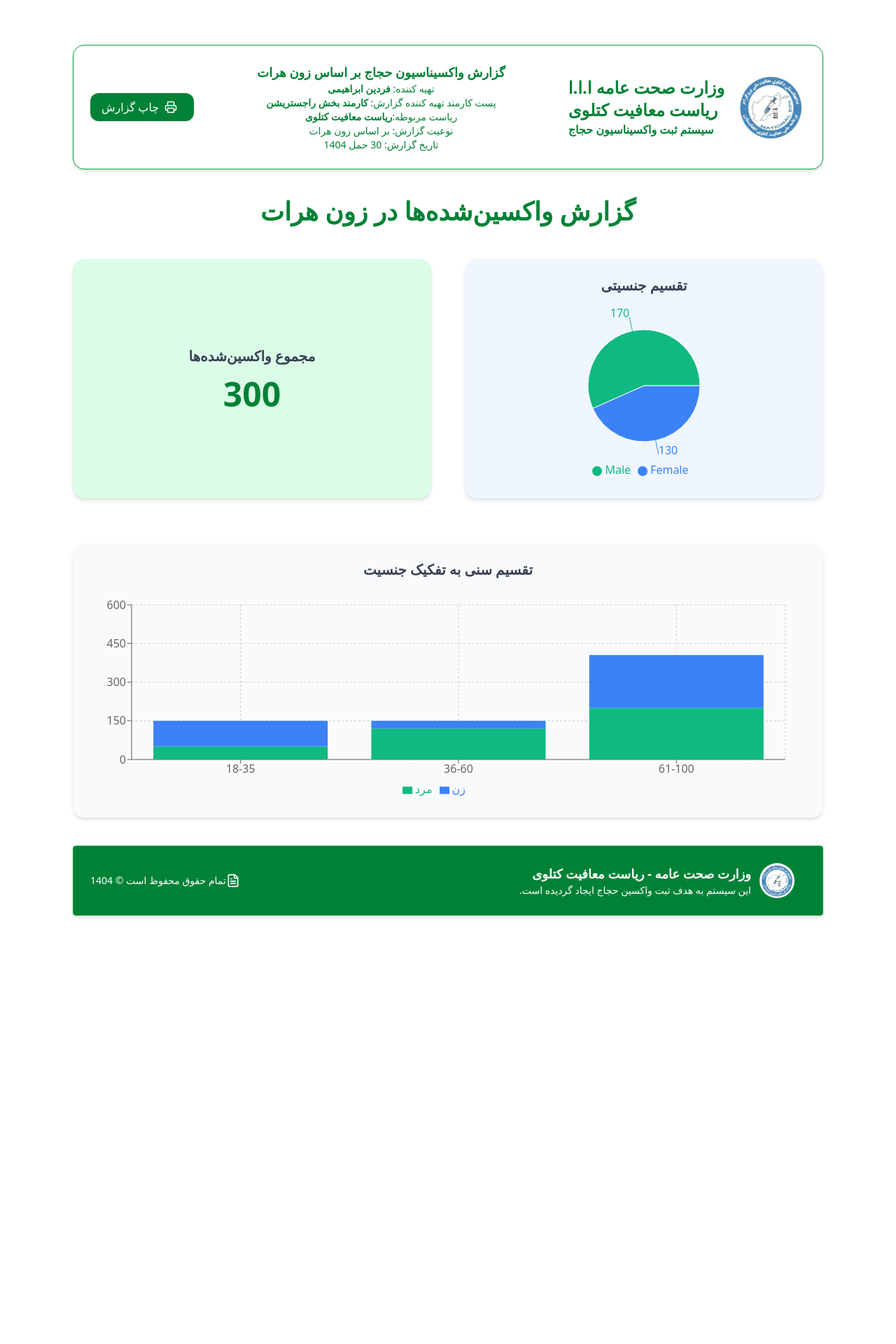
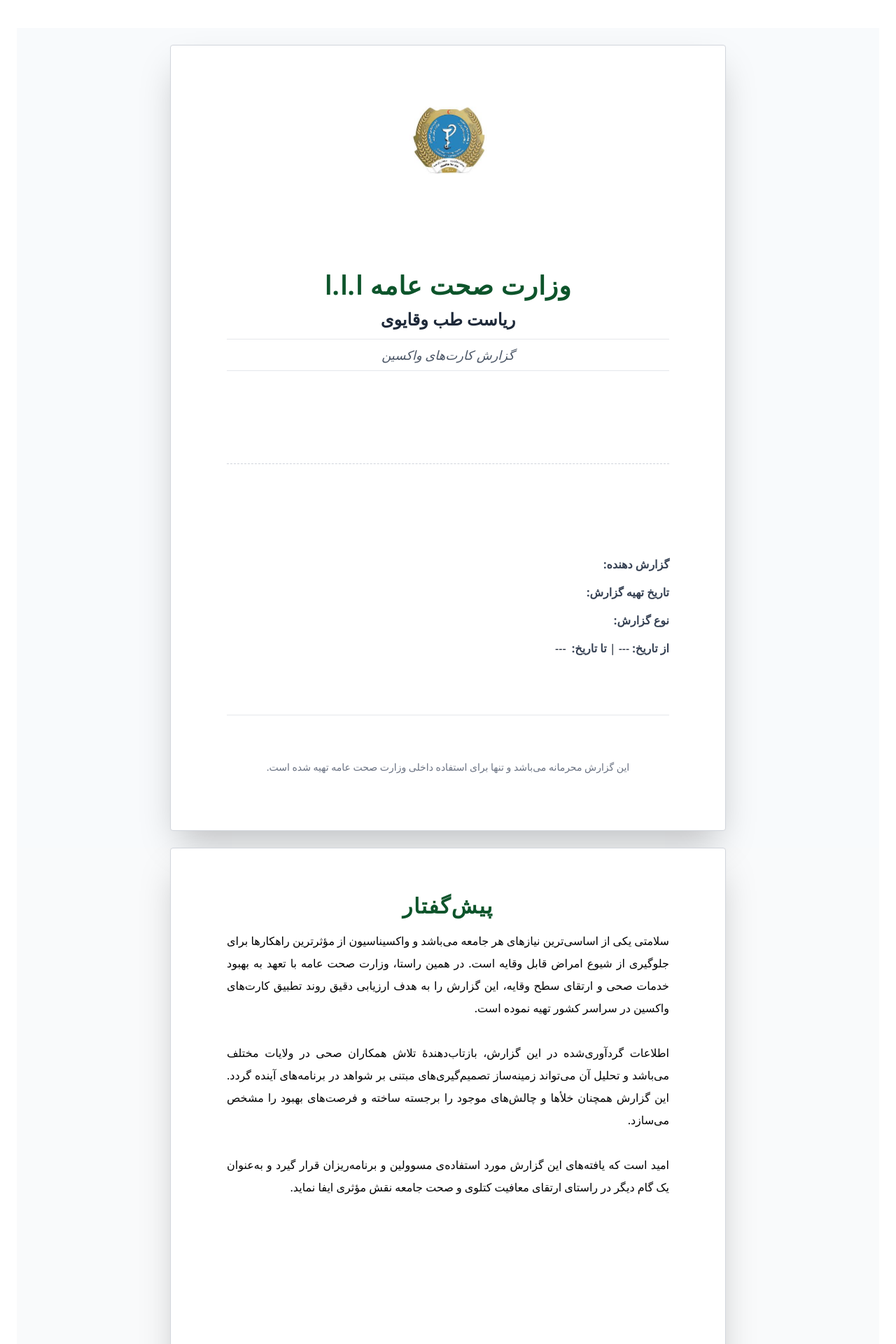
Before and after one commit to fiafghan/Hujaj-vaccination-reporting-system-MOPH, a Next.js app: page /zones/herat in a window 1280 px wide. Shown: the top 1920 px of the page at 70% size. Before the commit the page ends 1372 px from the top, so only its background shows below. Built offline with nearby package versions, Linux system fonts and the light colour scheme.

Commit message:
herat report completed. before shadcn installation

```diff
--- /dev/null
+++ b/src/app/components/ConclusionPage.tsx
@@ -0,0 +1,53 @@
+'use client';
+
+import React from 'react';
+
+interface ConclusionPageProps {
+  conclusionText: string;
+  authorName: string;
+  position: string;
+  organization?: string;
+  date: string;
+  pageNumber?: string; // e.g., 'پ'
+}
+
+export default function ConclusionPage({
+  conclusionText,
+  authorName,
+  position,
+  organization = 'وزارت صحت عامه',
+  date,
+  pageNumber = '',
+}: ConclusionPageProps) {
+  return (
+    <div className="bg-[#f9fafb] flex items-center justify-center min-h-screen px-6 mt-5 mb-5">
+      <div
+        className="relative w-[794px] h-[1123px] bg-white shadow-2xl rounded-sm border
+         border-gray-300 px-20 py-16 flex flex-col justify-between"
+        style={{ fontFamily: `'Segoe UI', 'Helvetica Neue', Arial, sans-serif` }}
+        dir="rtl"
+      >
+        {/* Title & Text */}
+        <div className="text-center mb-8">
+          <h2 className="text-3xl font-bold text-green-900 tracking-wider pb-4">نتیجه‌گیری</h2>
+          <div className="text-[16px] text-black leading-loose text-justify whitespace-pre-line">
+            {conclusionText}
+          </div>
+        </div>
+
+        {/* Signature */}
+        <div className="text-right mt-20 space-y-1 text-[15px] text-gray-800">
+          <p className="font-semibold text-lg">{authorName}</p>
+          <p>{position}</p>
+          <p>{organization}</p>
+          <p className="text-sm text-gray-500 mt-2">{date}</p>
+        </div>
+
+        {/* Page Number */}
+        <div className="absolute bottom-6 left-1/2 transform -translate-x-1/2 text-sm text-gray-500">
+          {pageNumber}
+        </div>
+      </div>
+    </div>
+  );
+}
--- a/src/app/components/CoverPage.tsx
+++ b/src/app/components/CoverPage.tsx
@@ -3,9 +3,9 @@
 import React from 'react';
 
 interface CoverPageProps {
-  generatedBy: string;
-  reportDate: string;
-  reportType: string;
+  generatedBy?: string;
+  reportDate?: string;
+  reportType?: string;
   startDate?: string | null;
   endDate?: string | null;
   logo?: string;
--- a/src/app/components/Preface.tsx
+++ b/src/app/components/Preface.tsx
@@ -3,10 +3,10 @@
 import React from 'react';
 
 interface PrefacePageProps {
-  authorName: string;
-  position: string;
+  authorName?: string;
+  position?: string;
   organization?: string;
-  date: string;
+  date?: string;
   message?: string;
 }
 
@@ -15,36 +15,41 @@ export default function PrefacePage({
   position,
   organization = 'وزارت صحت عامه',
   date,
-  message = `این گزارش به هدف ارزیابی مؤثر روند تطبیق برنامه‌های وقایوی و تحلیل دقیق کارت‌های واکسین تهیه گردیده است.
-تلاش گردیده تا با استفاده از اطلاعات جمع‌آوری‌شده، زمینه برای تصمیم‌گیری‌های بهتر در آینده مساعد گردد.
-امید است که این گزارش بتواند گامی مؤثر در راستای بهبود صحت عامه کشور باشد.`,
+  message = `سلامتی یکی از اساسی‌ترین نیازهای هر جامعه می‌باشد و واکسیناسیون از مؤثرترین راهکارها برای جلوگیری از شیوع امراض قابل وقایه است. در همین راستا، وزارت صحت عامه با تعهد به بهبود خدمات صحی و ارتقای سطح وقایه، این گزارش را به هدف ارزیابی دقیق روند تطبیق کارت‌های واکسین در سراسر کشور تهیه نموده است.
+
+اطلاعات گردآوری‌شده در این گزارش، بازتاب‌دهندهٔ تلاش همکاران صحی در ولایات مختلف می‌باشد و تحلیل آن می‌تواند زمینه‌ساز تصمیم‌گیری‌های مبتنی بر شواهد در برنامه‌های آینده گردد. این گزارش همچنان خلأها و چالش‌های موجود را برجسته ساخته و فرصت‌های بهبود را مشخص می‌سازد.
+
+امید است که یافته‌های این گزارش مورد استفاده‌ی مسوولین و برنامه‌ریزان قرار گیرد و به‌عنوان یک گام دیگر در راستای ارتقای معافیت کتلوی و صحت جامعه نقش مؤثری ایفا نماید.`,
 }: PrefacePageProps) {
   return (
-    <div className="bg-[#f9fafb] flex items-center justify-center min-h-screen py-12 px-6">
+    <div className="bg-[#f9fafb] flex items-center justify-center min-h-screen px-6">
       <div
-        className="w-[794px] h-[1123px] bg-white shadow-2xl rounded-2xl border border-gray-300 px-20 py-16 flex flex-col justify-between"
+        className="relative w-[794px] h-[1123px] bg-white shadow-2xl rounded-sm border
+         border-gray-300 px-20 py-16 flex flex-col justify-between"
         style={{ fontFamily: `'Segoe UI', 'Helvetica Neue', Arial, sans-serif` }}
         dir="rtl"
       >
         {/* Title */}
-        <div className="text-center">
-          <h2 className="text-3xl font-bold text-green-900 tracking-wider border-b border-gray-300 pb-4">
-            پیش‌گفتار
-          </h2>
+        <div className="text-center mb-8">
+          <h2 className="text-3xl font-bold text-green-900 tracking-wider pb-4">پیش‌گفتار</h2>
+           {/* Message */}
+        <div className="text-[16px] text-black leading-loose text-justify whitespace-pre-line">
+          {message}
+        </div>
         </div>
 
-        {/* Message */}
-        <div className="mt-12 text-[16px] text-gray-900">
-          {message}
-        </div>
-
-        {/* Signature Block */}
+        {/* Signature */}
         <div className="text-right mt-20 space-y-1 text-[15px] text-gray-800">
           <p className="font-semibold text-lg">{authorName}</p>
           <p>{position}</p>
           <p>{organization}</p>
           <p className="text-sm text-gray-500 mt-2">{date}</p>
         </div>
+
+        {/* Page Number */}
+        <div className="absolute bottom-6 left-1/2 transform -translate-x-1/2 text-sm text-gray-500">
+          ب
+        </div>
       </div>
     </div>
   );
--- a/src/app/full_report/page.tsx
+++ b/src/app/full_report/page.tsx
@@ -9,8 +9,6 @@ import {
   BarChart, Bar, XAxis, YAxis, CartesianGrid, Tooltip, Legend,
   LineChart, Line,ResponsiveContainer
 } from 'recharts';
-import { Printer } from "lucide-react";
-import CustomReportFooter from '../components/custom_report_footer';
 import CoverPage from '../components/CoverPage';
 import PrefacePage from '../components/Preface';
 
@@ -48,6 +46,7 @@ export default function FullReportPage() {
   return (
     <div className = "bg-white">
       <Header />
+
           <CoverPage
             generatedBy = "فردین ابراهیمی"
             reportDate='30 حمل 1404'
@@ -62,36 +61,10 @@ export default function FullReportPage() {
           position='آمر معافیت کتلوی'
           />
 
-      <div className="bg-green-800 text-white p-6 shadow-lg max-w-4xl mx-auto" dir="rtl">
-        <div className="max-w-4xl mx-auto flex flex-col items-center gap-4 text-center">
-          <div className="flex justify-center items-center gap-8 flex-wrap">
-            <img src="/moph_logo.jpg" alt="Islamic Republic Logo" className="h-16" />
-            <img src="/iea.jpg" alt="Islamic Emirate Logo" className="h-16" />
-            <img src="/kitlawee.jpg" alt="DGIT Logo" className="h-16" />
-          </div>
-
-          <h1 className="text-3xl font-bold">وزارت صحت عامه ا.ا.ا</h1>
-          <p className="text-2xl">ریاست معافیت کتلوی</p>
-          <p className="text-lg">سیستم ثبت معلومات واکسیناسیون</p>
-
-          <div className="text-sm space-y-1">
-            <p><strong>نام تهیه‌کننده گزارش:</strong> {generatedBy}</p>
-            <p><strong>تاریخ ایجاد گزارش</strong> 30 حمل 1404</p>
-            <p><strong>نوع گزارش:</strong> گزارش عمومی</p>
-            <p><strong>بست کارمند ایجاد کننده گزارش:</strong> مدیر راجستریشن معافیت کتلوی</p>
-            <p><strong>از تاریخ:</strong> {startDate || '---'} | <strong>تا تاریخ:</strong> {endDate || '---'}</p>
-            <p>این گزارش بر اساس اطلاعات جمع‌آوری شده از ولایت‌ها و گروه‌های مختلف سنی و جنسیتی تهیه شده است.</p>
-          </div>
-        </div>
-      </div>
-
-      <div className="bg-white min-h-screen p-5" dir="rtl">
-        <div className="max-w-4xl mx-auto">
-          <div className="bg-green-50 border border-green-300 p-6 text-green-800 text-right">
-            <div className="flex flex-row">
-              <Printer className="pl-1" />
-              <button onClick={handlePrint}>چاپ گزارش</button>
-            </div>
+      <div className="bg-white min-h-screen p-5 " dir="rtl">
+        <div className="max-w-4xl mx-auto w-[794px] h-[1123px]
+      flex flex-col justify-between relative">
+          <div className="bg-green-50 border  p-6 text-green-800 text-right">
 
             <div className="mt-6">
               <h3 className="text-xl font-semibold mb-3">📊 خلاصه گزارش</h3>
@@ -205,7 +178,6 @@ export default function FullReportPage() {
               </div>
             </div>
           </div>
-        <CustomReportFooter />
         </div>
       </div>
     </div>
--- a/src/app/zones/herat/page.tsx
+++ b/src/app/zones/herat/page.tsx
@@ -1,6 +1,6 @@
-"use client";
+'use client';
 
-import React from "react";
+import React from 'react';
 import {
   PieChart,
   Pie,
@@ -13,63 +13,46 @@ import {
   YAxis,
   CartesianGrid,
   ResponsiveContainer,
-} from "recharts";
+} from 'recharts';
+import CoverPage from '@/app/components/CoverPage';
+import PrefacePage from '@/app/components/Preface';
 
-import CustomReportHeader from "@/app/components/custom_report_header";
-import CustomReportFooter from "@/app/components/custom_report_footer";
 
-const COLORS = ["#10B981", "#3B82F6"];
+const COLORS = ['#10B981', '#3B82F6'];
 
 const genderData = [
-  { name: "Male", value: 170 },
-  { name: "Female", value: 130 },
+  { name: 'مرد', value: 170 },
+  { name: 'زن', value: 130 },
 ];
 
 const ageCategoryData = [
-  {
-    ageGroup: "18-35",
-    male: 50,
-    female: 100,
-  },
-  {
-    ageGroup: "36-60",
-    male: 120,
-    female: 30,
-  },
-  {
-    ageGroup: "61-100",
-    male: 200,
-    female: 205,
-  },
+  { ageGroup: '۱۸-۳۵', male: 50, female: 100 },
+  { ageGroup: '۳۶-۶۰', male: 120, female: 30 },
+  { ageGroup: '۶۱-۱۰۰', male: 200, female: 205 },
 ];
 
 export default function KabulReportPage() {
   const totalVaccinated = genderData.reduce((acc, curr) => acc + curr.value, 0);
 
   return (
-    <div className="bg-white">
-    <div className="max-w-6xl mx-auto py-16 px-6 md:px-10 bg-white min-h-screen">
-      <CustomReportHeader generatedBy="فردین ابراهیمی" reportType="بر اساس زون هرات"
-      title = "گزارش واکسیناسیون حجاج بر اساس زون هرات" subtitle="ریاست معافیت کتلوی"
-      department="سیستم ثبت واکسیناسیون حجاج" />
-      <h1 className="text-4xl font-bold text-center text-green-700 mb-12">
+    <div className="bg-white min-h-screen px-6 py-10" dir="rtl">
+      <CoverPage />
+      <PrefacePage />
+      <div className="max-w-4xl mx-auto bg-white w-[794px] h-[1123px]">
+        <h1 className="text-3xl font-bold text-green-700 text-center my-10">
           گزارش واکسین‌شده‌ها در زون هرات
         </h1>
 
-      <div className="grid md:grid-cols-2 gap-12 mb-16">
-        {/* Total Vaccinated */}
-        <div className="bg-green-100 rounded-2xl p-6 shadow-md flex flex-col justify-center items-center">
-          <h2 className="text-xl text-gray-700 font-semibold mb-4">
-            مجموع واکسین‌شده‌ها
-          </h2>
-          <p className="text-5xl text-green-700 font-bold">{totalVaccinated}</p>
+        {/* Total Vaccinated Box */}
+        <div className="bg-green-50 border border-green-300 p-6 rounded-2xl
+        shadow-md text-center mb-12">
+          <h2 className="text-xl font-semibold text-gray-700 mb-3">📌 مجموع واکسین‌شده‌ها</h2>
+          <p className="text-5xl font-bold text-green-700">{totalVaccinated}</p>
         </div>
 
         {/* Gender Pie Chart */}
-        <div className="bg-blue-50 rounded-2xl p-6 shadow-md">
-          <h2 className="text-xl text-gray-700 font-semibold mb-4 text-center">
-            تقسیم جنسیتی
-          </h2>
+        <div className="bg-blue-50 border border-blue-200 p-6 rounded-2xl shadow-md mb-12">
+          <h2 className="text-xl font-semibold text-gray-700 text-center mb-4">📊 تقسیم جنسیتی</h2>
           <ResponsiveContainer width="100%" height={250}>
             <PieChart>
               <Pie
@@ -89,12 +72,11 @@ export default function KabulReportPage() {
             </PieChart>
           </ResponsiveContainer>
         </div>
-      </div>
 
         {/* Age Category Bar Chart */}
-      <div className="bg-gray-50 rounded-2xl p-6 shadow-md">
-        <h2 className="text-xl text-gray-700 font-semibold mb-4 text-center">
-          تقسیم سنی به تفکیک جنسیت
+        <div className="bg-gray-50 border border-gray-200 p-6 rounded-2xl shadow-md mb-12">
+          <h2 className="text-xl font-semibold text-gray-700 text-center mb-4">
+            📊 تقسیم سنی به تفکیک جنسیت
           </h2>
           <ResponsiveContainer width="100%" height={300}>
             <BarChart data={ageCategoryData} margin={{ top: 20, right: 30, left: 0, bottom: 5 }}>
@@ -108,7 +90,7 @@ export default function KabulReportPage() {
             </BarChart>
           </ResponsiveContainer>
         </div>
-      <CustomReportFooter />
+
       </div>
     </div>
   );
```
Lines whose indentation alone changed are shown as unchanged.
